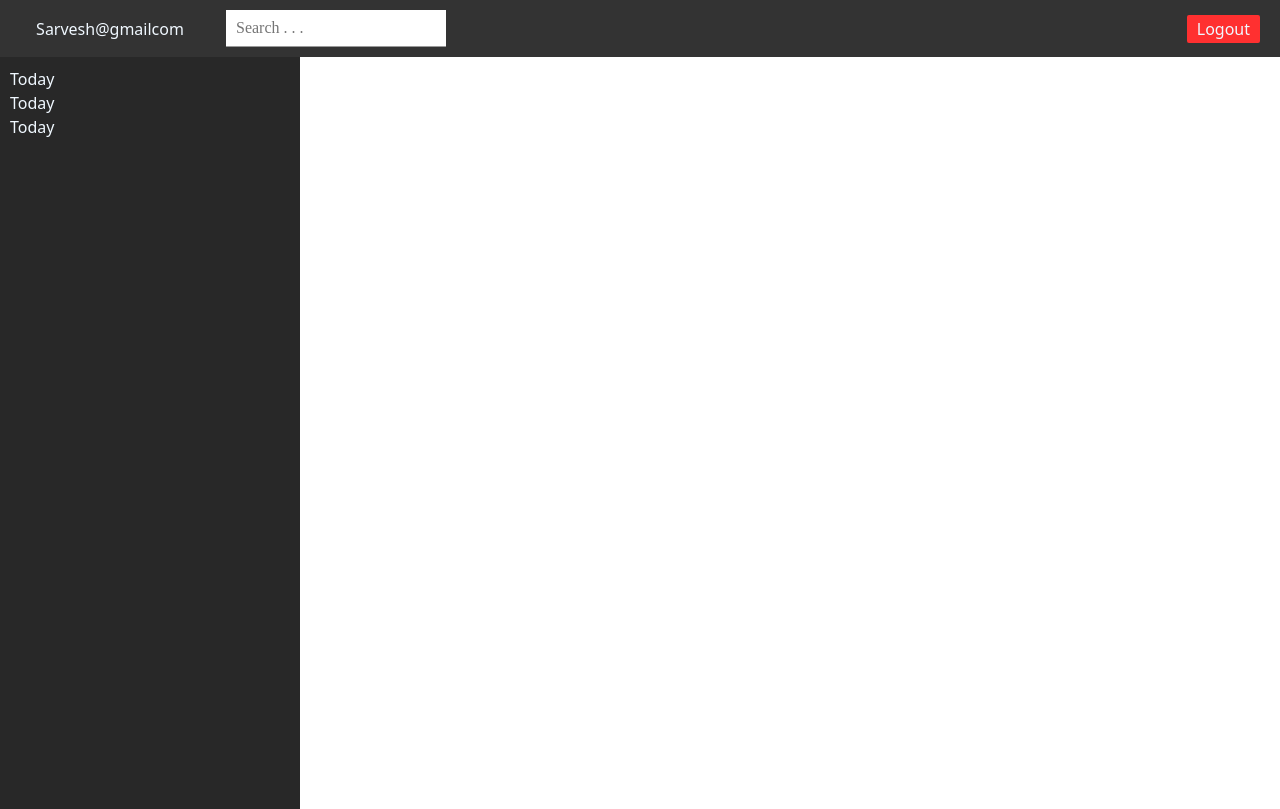
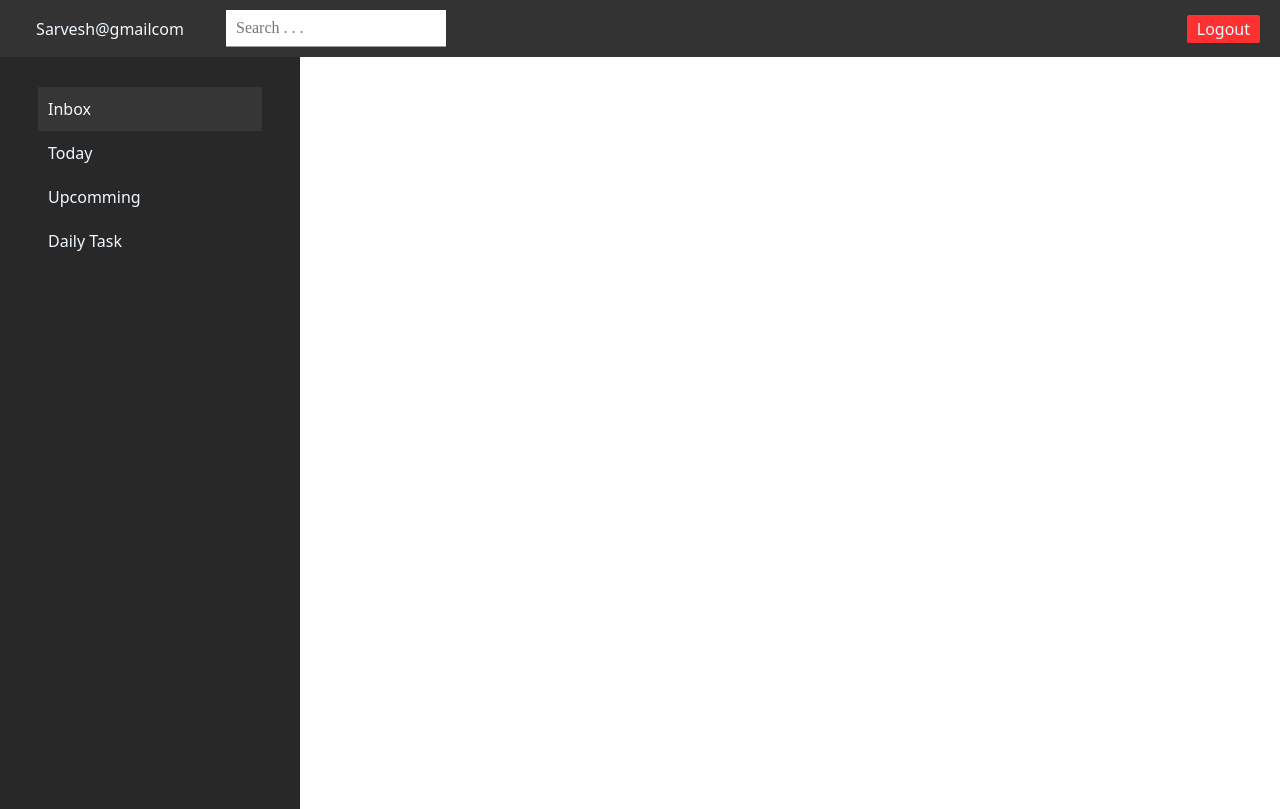
Before and after one commit to SarveshG2002/to-do-list, a React (Vite) app: page /dashboard in a window 1280 px wide. Built offline with nearby package versions, Linux system fonts and the light colour scheme; sample sign-in values are in the browser's storage.

Commit message:
Sidebar Updated

```diff
--- a/src/Sidebar.css
+++ b/src/Sidebar.css
@@ -1,9 +1,19 @@
 aside{
-    padding: 10px;
+    padding: 30px 10px 10px 10px;
     width: 100%;
     background-color: #282828;
     display: flex;
     color: aliceblue;
     flex-direction: column;
+    align-items: center;
+}
+
+aside .sideEle{
+    padding: 10px;
+    width: 80%;
 
 }
+
+aside .sideEleSelected{
+    background-color: #363636;
+}
--- a/src/Sidebar.jsx
+++ b/src/Sidebar.jsx
@@ -4,15 +4,21 @@ import './Sidebar.css';
 function Sidebar(){
     return(
         <aside>
-            <div>
+            <div className="sideEle sideEleSelected">
+                Inbox
+            </div>
+            <div className="sideEle">
                 Today
             </div>
-            <div>
-                Today
+
+            <div className="sideEle">
+                Upcomming
             </div>
-            <div>
-                Today
+            <div className="sideEle">
+                Daily Task
             </div>
+
+
         </aside>
     )
 }
```
